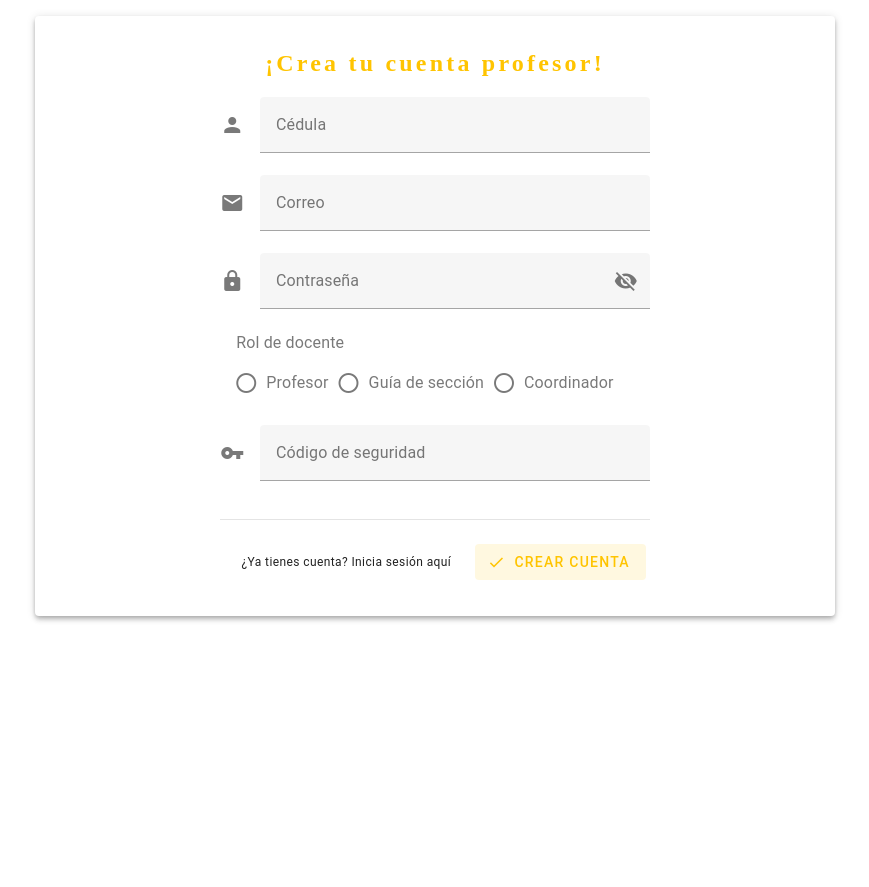
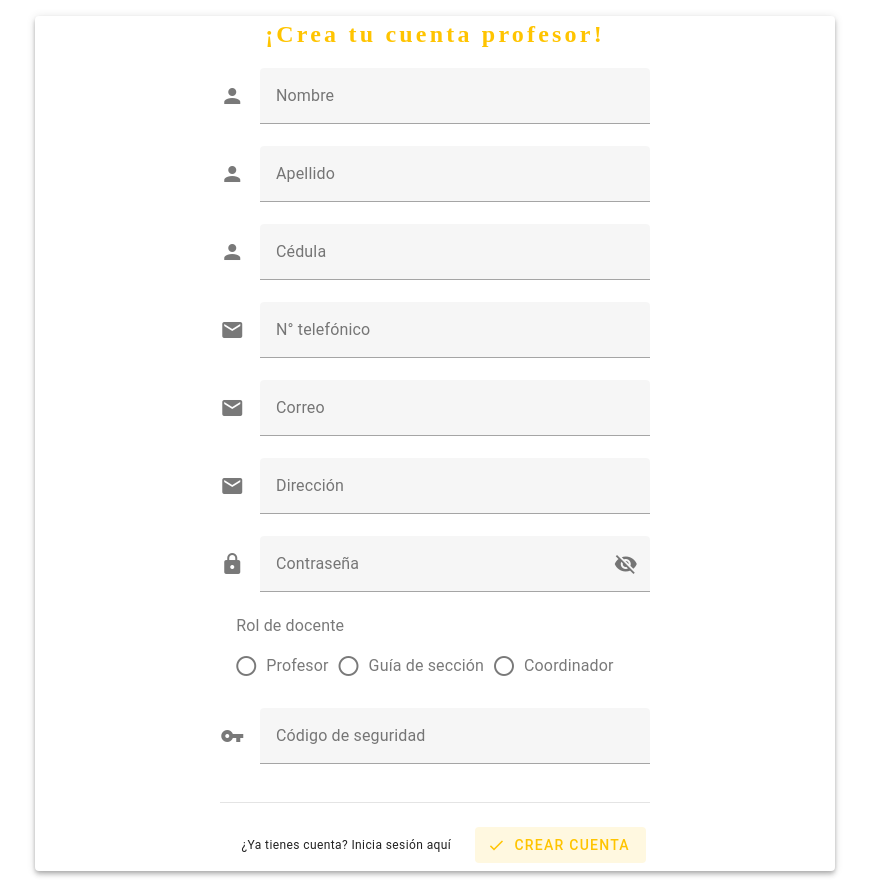
Before and after one commit to Bruna-team/Brunapp, a Vue app: page /SingIn in a window 1280 px wide. Shown: the whole page, without its empty margins (205-1074 px from the left). Before the commit the page ends 800 px from the top, so only its background shows below. Built offline with nearby package versions, Linux system fonts and the light colour scheme; a web font is replaced by a local one.

Commit message:
modificados inputs para registrarse, agregada funciones para registrarse y agregado archivo de funciones

```diff
--- a/src/funciones/api.ts
+++ b/src/funciones/api.ts
@@ -1,10 +1,9 @@
 import axios from 'axios'
 import router from '../router'
-console.log(process.env.NODE_ENV)
-// const baseURL = 'http://localhost/Bruna/Brunapi/api/consultas.php'
-const baseURL = process.env.NODE_ENV === 'production'
-  ? 'mysql://root:-4Ha16GeBaafcda1-aDbBaEb-6Eg4C-A@monorail.proxy.rlwy.net:14256/railway'
-  : 'http://localhost/Bruna/Brunapi/api/consultas.php'
+const baseURL = 'http://localhost/Bruna/Brunapi/api/consultas.php'
+// const baseURL = process.env.NODE_ENV === 'production'
+//   ? ''
+//   : 'http://localhost/Bruna/Brunapi/api/consultas.php'
 
 /**
  * @param {object} params
--- /dev/null
+++ b/src/funciones/funciones.ts
@@ -0,0 +1,42 @@
+const formatoEmail = /^[a-z0-9!#$%&'*+/=?^_`{|}~-]+(?:\.[a-z0-9!#$%&'*+/=?^_`{|}~-]+)*@(?:[a-z0-9](?:[a-z0-9-]*[a-z0-9])?\.)+[a-z0-9](?:[a-z0-9-]*[a-z0-9])?$/i;
+
+/**
+ * @param {string} string
+ * @return {string}
+ */
+function capitalizar (string: string) {
+ if (string) {
+   const textotoLowerCase = string.toLowerCase()
+   const textoCapitalize = textotoLowerCase.replace(/(^\w|\s\w)/g, (m) =>
+     m.toUpperCase()
+   )
+   const textoSinEspacios = textoCapitalize.trim().replace(/\s+/g, ' ')
+   string = textoSinEspacios
+   return string
+ }
+}
+
+/**
+ * @param {string} email
+ * @return {boolean}
+ */
+function validarEmail(email:string) {
+  return formatoEmail.test(email);
+}
+
+/**
+ * @param {string} telefono
+ * @param {string} codigo
+ * @return {boolean}
+ */
+function validarTel(telefono:string, codigo:string) {
+  const telefonoFormateado = String(codigo) + String(telefono);
+  const valido = parseFloat(telefonoFormateado) && /^[\+]?[(]?[0-9]{3}[)]?[-\s\.]?[0-9]{3}[-\s\.]?[0-9]{4,6}$/im.test(telefonoFormateado);
+  return (valido);
+}
+
+export {
+  capitalizar,
+  validarTel,
+  validarEmail,
+};
--- a/src/views/LogIn.vue
+++ b/src/views/LogIn.vue
@@ -2,6 +2,8 @@
 import { ref, watch } from 'vue';
 import { brunaApi } from '../funciones/api.ts';
 import router from '../router';
+// import { capitalizar, validarEmail, validarTel } from "../funciones/funciones.ts";
+import { capitalizar } from "../funciones/funciones.ts";
 
 const loading  = ref(false)
 const seePassword  = ref(false)
@@ -14,7 +16,7 @@ const userData = ref({
     value: '',
     rules: [
       (v: string) => !!v || 'El correo es necesario',
-      // (v: string) => checkApi(v)
+      // (v: string) => validarEmail(v)
     ],
   },
   rol: {
@@ -23,10 +25,38 @@ const userData = ref({
       (v: object) => !!v || 'El rol del docente es necesario',
     ],
   },
-  username: {
+  cedula: {
     value: '',
     rules: [
-      (v: string) => !!v || 'El nombre de usuario es necesario',
+      (v: string) => !!v || 'El número de cedula es necesario',
+      // (v: string) => checkApi(v)
+    ],
+  },
+  nombre: {
+    value: '',
+    rules: [
+      (v: string) => !!v || 'El nombre es necesario',
+      // (v: string) => checkApi(v)
+    ],
+  },
+  apellido: {
+    value: '',
+    rules: [
+      (v: string) => !!v || 'El apellido es necesario',
+      // (v: string) => checkApi(v)
+    ],
+  },
+  telefono: {
+    value: '',
+    rules: [
+      (v: string) => !!v || 'El teléfono es necesario',
+      // (v: string) => validarTel(v)
+    ],
+  },
+  direccion: {
+    value: '',
+    rules: [
+      (v: string) => !!v || 'La dirección es necesario',
       // (v: string) => checkApi(v)
     ],
   },
@@ -54,7 +84,24 @@ async function validar (event:any) {
 //   })
 // }
 function iniciarSesion() {
-  brunaApi({ s: 'auth' }, `usuario=${userData.value.username.value}&clave=${btoa(userData.value.password.value)}&rec=${recSesion.value}`)
+  if (userData.value.cedula.value && userData.value.password.value) {
+    brunaApi({ s: 'auth' }, `usuario=${userData.value.cedula.value}&clave=${btoa(userData.value.password.value)}&rec=${recSesion.value}`)
+    .then((res:any) => {
+      if (res.data.r) {
+        router.push('LogIn')
+      } else {
+        // mensaje de error
+      }
+    })
+  }
+}
+function registro() {
+  let data = 'nom=' + capitalizar(userData.value.nombre.value) + '&ape=' + capitalizar(userData.value.apellido.value)
+  data += '&ced=' + userData.value.cedula.value + '&ema=' + userData.value.email.value
+  data += '&tel=' + userData.value.telefono.value + '&dir=' + userData.value.direccion.value
+  data += '&car=' + userData.value.rol.value + '&clave=' + userData.value.password.value
+  data += '&cod=' + btoa(segurityCode.value)
+  brunaApi({ s: 'register' }, data)
   .then((res:any) => {
     if (res.data.r || res.data.Seleccion === 'No existe') {
       router.push('/')
@@ -87,8 +134,8 @@ watch(router.currentRoute, (value) => {
       <h2 class="font-weight-black text-primario font-bruna mb-4">Inicia Sesión</h2>
       <v-form validate-on="submit lazy" @submit.prevent="validar">
         <v-text-field
-          v-model="userData.username.value"
-          :rules="userData.username.rules"
+          v-model="userData.cedula.value"
+          :rules="userData.cedula.rules"
           prepend-icon="mdi-account"
           label="Cédula"
           ></v-text-field>
@@ -128,7 +175,6 @@ watch(router.currentRoute, (value) => {
       v-else
       class="d-flex flex-column align-center justify-center text-center mx-auto px-4"
       elevation="4"
-      height="600"
       rounded
       max-width="800"
       width="100%"
@@ -136,16 +182,40 @@ watch(router.currentRoute, (value) => {
       <h2 class="font-weight-black text-primario font-bruna mb-4">¡Crea tu cuenta profesor!</h2>
       <v-form validate-on="submit lazy" @submit.prevent="validar">
         <v-text-field
-          v-model="userData.username.value"
-          :rules="userData.username.rules"
+          v-model="userData.nombre.value"
+          :rules="userData.nombre.rules"
+          prepend-icon="mdi-account"
+          label="Nombre"
+        ></v-text-field>
+        <v-text-field
+          v-model="userData.apellido.value"
+          :rules="userData.apellido.rules"
+          prepend-icon="mdi-account"
+          label="Apellido"
+        ></v-text-field>
+        <v-text-field
+          v-model="userData.cedula.value"
+          :rules="userData.cedula.rules"
           prepend-icon="mdi-account"
           label="Cédula"
+        ></v-text-field>
+        <v-text-field
+          v-model="userData.telefono.value"
+          :rules="userData.telefono.rules"
+          prepend-icon="mdi-email"
+          label="N° telefónico"
         ></v-text-field>
         <v-text-field
           v-model="userData.email.value"
           :rules="userData.email.rules"
           prepend-icon="mdi-email"
           label="Correo"
+        ></v-text-field>
+        <v-text-field
+          v-model="userData.direccion.value"
+          :rules="userData.direccion.rules"
+          prepend-icon="mdi-email"
+          label="Dirección"
         ></v-text-field>
         <v-text-field
           v-model="userData.password.value"
@@ -162,9 +232,9 @@ watch(router.currentRoute, (value) => {
           inline
           label="Rol de docente"
         >
-          <v-radio label="Profesor" value="one"></v-radio>
-          <v-radio label="Guía de sección" value="two"></v-radio>
-          <v-radio label="Coordinador" value="three"></v-radio>
+          <v-radio label="Profesor" value="3"></v-radio>
+          <v-radio label="Guía de sección" value="4"></v-radio>
+          <v-radio label="Coordinador" value="2"></v-radio>
         </v-radio-group>
         <v-text-field
           v-model="segurityCode"
@@ -192,6 +262,7 @@ watch(router.currentRoute, (value) => {
           variant="tonal"
           color="primario"
           type="submit"
+          @click="registro"
         >Crear Cuenta</v-btn>
       </v-form>
     </v-sheet>
```
